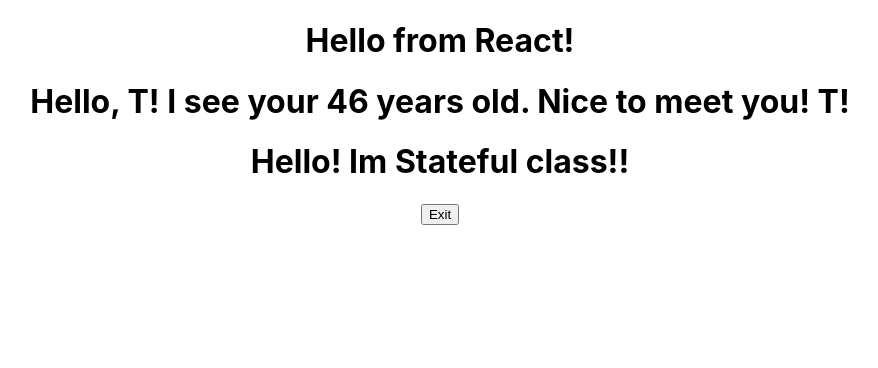
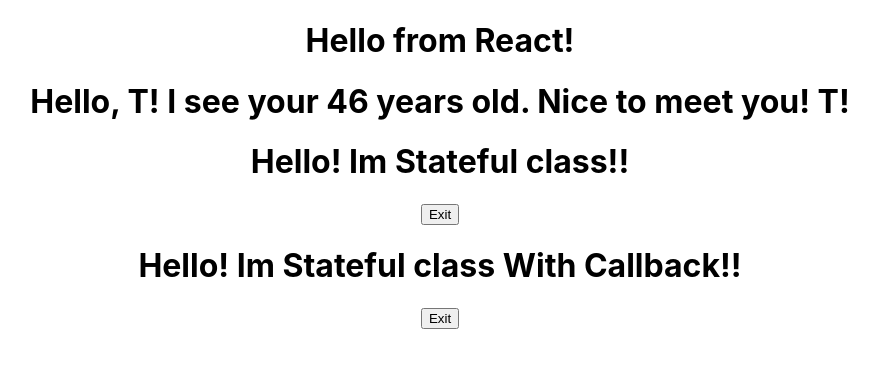
Before and after one commit to TaherCCG/jsx-react, a React (Create React App) app in the folder my-app/: page / in a window 1280 px wide. Shown: the top 368 px of the page, without its empty margins (200-1078 px from the left). Built offline with nearby package versions, Linux system fonts and the light colour scheme.

Commit message:
Add: Statful With Callback

```diff
--- a/my-app/src/App.js
+++ b/my-app/src/App.js
@@ -3,6 +3,7 @@
 import FunctionalGreeting from './components/FunctionalGreeting';
 import FunctionalGreetingWithProps from './components/FunctionalGreetingWithProps';
 import StatefulGreeting from './components/StatefulGreeting';
+import StatefulGreetingWithCallback from './components/StatefulGreetingWithCallback';
 
 function App() {
   return (
@@ -10,6 +11,8 @@
       <FunctionalGreeting/>
       <FunctionalGreetingWithProps greeting="Nice to meet you!" name="T" age="46" />
       <StatefulGreeting greeting="Im Stateful class!" />
+      <StatefulGreetingWithCallback greeting="Im Stateful class With Callback!" />
+
     </div>
   );
 }
--- /dev/null
+++ b/my-app/src/components/StatefulGreetingWithCallback.js
@@ -0,0 +1,34 @@
+import React from "react";
+
+class StatefulGreetingWithCallback extends React.Component {
+    constructor(props) {
+        super(props);
+        this.state = {
+            introduction: "Hello!",
+            buttonText: "Exit",
+        };
+    }
+
+    handleClick() {
+        this.setState({
+            introduction: "GoodBye!",
+            buttonText: "Enter"
+        }, ()=>{
+        console.log('new state', this.state.introduction);
+        console.log('new state', this.state.buttonText);
+        });
+        console.log(this.state.introduction);
+        console.log(this.state.buttonText);
+    }
+
+    render() {
+        return (
+            <div>
+                <h1>{this.state.introduction} {this.props.greeting}!</h1>
+                <button onClick={() => this.handleClick()}>{this.state.buttonText}</button>
+            </div>
+        )
+    }
+}
+
+export default StatefulGreetingWithCallback;
```
